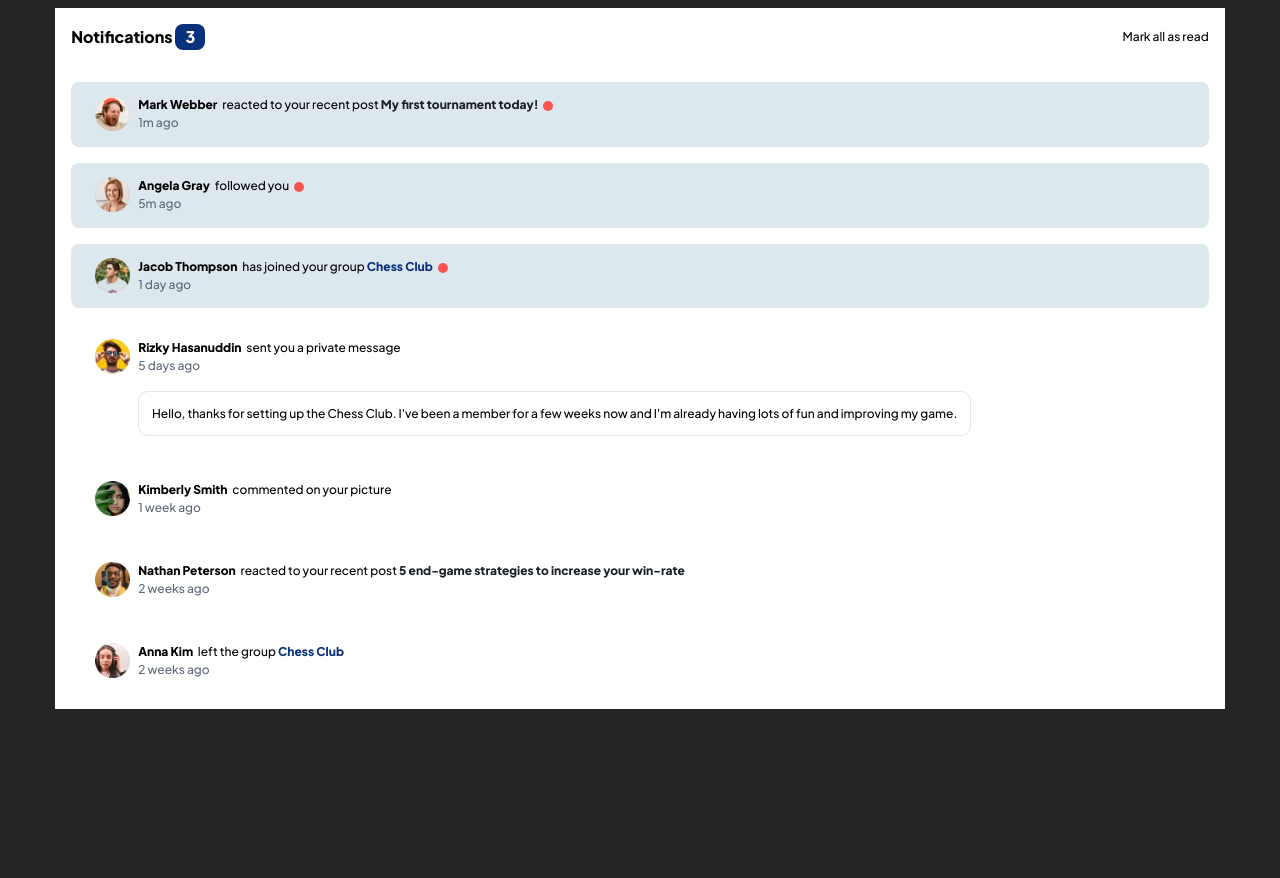
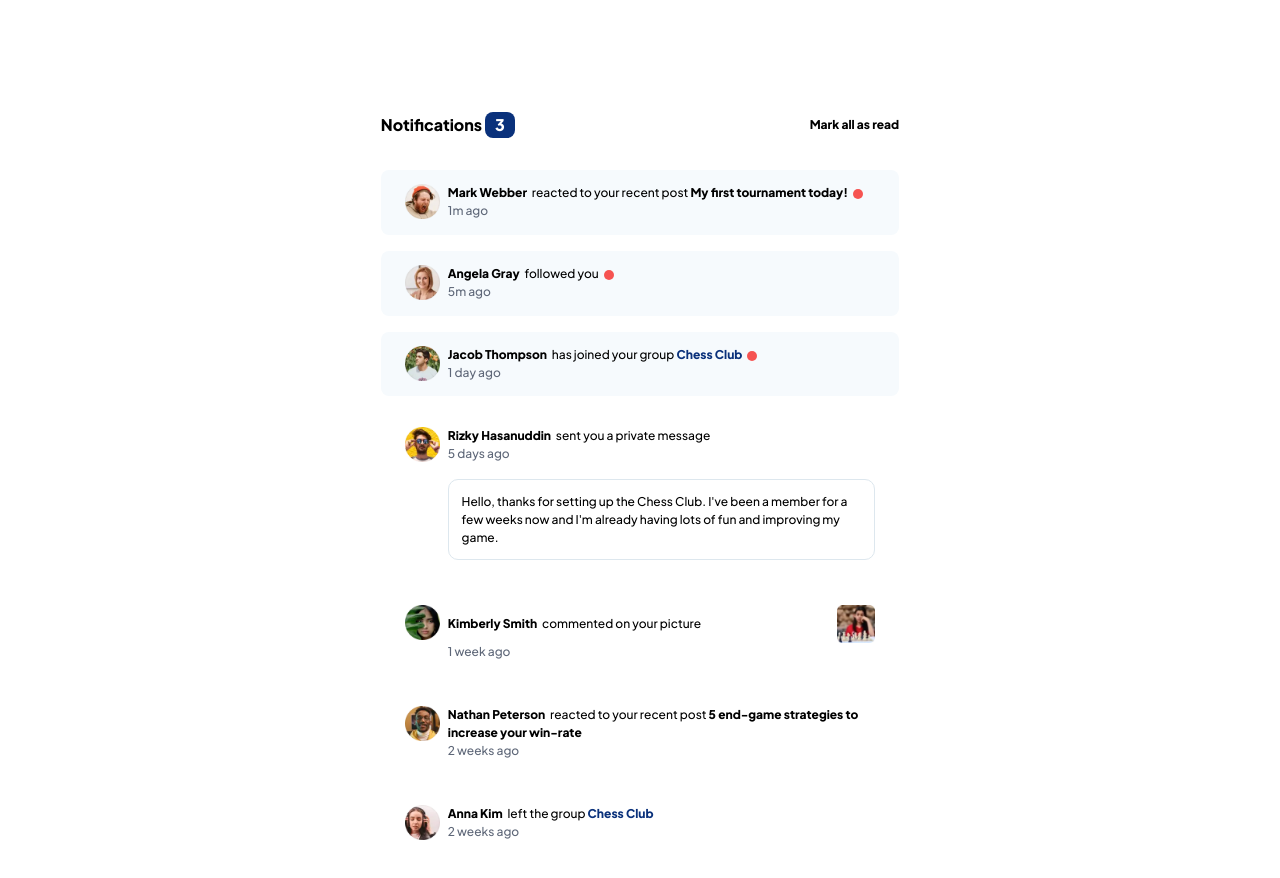
Before and after one commit to Robertron624/notifications-page, a React (Vite) app: page / in a window 1280 px wide. Shown: the top 878 px of the page. Before the commit the page ends 800 px from the top, so only its background shows below. Built offline with nearby package versions, Linux system fonts and the light colour scheme.

Commit message:
finished desktop styles

```diff
--- a/src/App.css
+++ b/src/App.css
@@ -27,6 +27,10 @@ p {
   width: 90%;
   background-color: var(--white);
   padding: 1rem;
+  max-width: 34rem;
+  max-height: 46rem;
+  margin: 6rem 0;
+  border-radius: 12px;
 }
 
 .notifications-header{
@@ -40,6 +44,12 @@ p {
   font-size: .75rem;
   display: flex;
   align-items: center;
+  cursor: pointer;
+  font-weight: 600;
+}
+
+.mark-button:hover {
+  color: var(--blue);
 }
 
 .notifications-header h1 {
--- a/src/App.tsx
+++ b/src/App.tsx
@@ -9,6 +9,7 @@ import avatarRizkiHasanuddin from "/avatar-rizky-hasanuddin.webp";
 import avatarKimberlySmith from "/avatar-kimberly-smith.webp";
 import avatarNathanPeterson from "/avatar-nathan-peterson.webp";
 import avatarAnnaKim from "/avatar-anna-kim.webp";
+import chessImage from "/image-chess.webp"
 import { NotificationType } from "./typings";
 
 const notifications: NotificationType[] = [
@@ -50,6 +51,7 @@ const notifications: NotificationType[] = [
         senderProfile: avatarKimberlySmith,
         timeAgo: "1 week ago",
         actionReciever: "picture",
+        postPhotoUrl: chessImage,
         read: true,
     },
     {
@@ -109,6 +111,7 @@ function App() {
                         actionReciever={notification.actionReciever}
                         read={notification.read}
                         description={notification.description}
+                        postPhotoUrl={notification.postPhotoUrl}
                     />
                 ))}
             </div>
--- a/src/components/Notification.tsx
+++ b/src/components/Notification.tsx
@@ -18,6 +18,7 @@ const Notification = ({
     description,
     senderProfile,
     actionReciever,
+    postPhotoUrl,
     read,
 }: NotificationType) => {
 
@@ -29,7 +30,7 @@ const Notification = ({
                 alt="sender profile pic"
             />
             <div className="notification-main--info">
-                <div className="notification-text">
+                <div className={`notification-text ${postPhotoUrl ? "justify-between": ""}`}>
                     <p className={`post-description`}>
                         <span className="sender-name">{sender}</span>
                         {`${notificationMessages[notificationType]}`}{" "}
@@ -43,6 +44,7 @@ const Notification = ({
                         )}
                     </p>
                     <span className={`not-read--icon ${read ? 'hidden' : 'visssible'}`}></span>
+                    {postPhotoUrl && (<img className="post-photo" src={postPhotoUrl}/>)}
                 </div>
                 <span className="notification-timestamp">{timeAgo}</span>
                 {description && (
--- a/src/components/notification.css
+++ b/src/components/notification.css
@@ -12,6 +12,7 @@
     --grayish-blue: hsl(219, 14%, 63%);
     --dark-grayish-blue: hsl(219, 12%, 42%);
     --very-dark-blue: hsl(224, 21%, 14%);
+    --light-blue: hsl(210, 62%, 94%);
 
 
     border-radius: 8px;
@@ -20,6 +21,7 @@
 
 .not-read {
     background-color: var(--light-grayish-blue-2);
+    background-color: #f6fafd;
 }
 
 .sender-profile {
@@ -32,6 +34,7 @@
     flex-direction: column;
     justify-content: center;
     text-align: left;
+    width: 100%;
 }
 
 .notification-main--info div {
@@ -39,10 +42,18 @@
     font-size: .75rem;
 }
 
+.justify-between {
+    justify-content: space-between;
+}
+
 .sender-name {
     font-weight: 800;
     margin-right: .3rem;
     cursor: pointer;
+}
+
+.sender-name:hover {
+    color:var(--strong-blue);
 }
 
 .notification-timestamp {
@@ -57,7 +68,12 @@
 
 .post-description .post {
     font-weight: 600;
-    color: var(--very-dark-blue);
+    color: black;
+    cursor: pointer;
+}
+
+.post-description .post:hover {
+    color: var(--blue);
 }
 
 .notification-text {
@@ -68,6 +84,7 @@
 .group {
     color: var(--strong-blue);
     font-weight: 700;
+    cursor: pointer;
 }
 
 .not-read--icon {
@@ -80,6 +97,10 @@
     margin-top: .3rem;
 }
 
+.post-photo {
+    width: 38px;
+}
+
 .hidden {
     display: none;
 }
@@ -89,4 +110,9 @@
     border: 1px solid var(--light-grayish-blue-2);
     padding: 0.8rem;
     border-radius: 10px;
+    cursor: pointer;
 }
+
+.description-container:hover {
+    background-color: var(--light-blue);
+}
--- a/src/index.css
+++ b/src/index.css
@@ -6,7 +6,7 @@
 
   color-scheme: light dark;
   color: rgba(255, 255, 255, 0.87);
-  background-color: #242424;
+  background-color: rgba(255, 255, 255, 0.87);
 
   font-synthesis: none;
   text-rendering: optimizeLegibility;
@@ -14,3 +14,11 @@
   -moz-osx-font-smoothing: grayscale;
   -webkit-text-size-adjust: 100%;
 }
+
+body {
+  margin: 0;
+  display: flex;
+  place-items: center;
+  min-width: 320px;
+  min-height: 100vh;
+}
--- a/src/typings.ts
+++ b/src/typings.ts
@@ -11,5 +11,6 @@ export type NotificationType = {
     description?: string;
     senderProfile?: string;
     actionReciever?: string;
+    postPhotoUrl?: string;
     read: boolean;
 };
```
